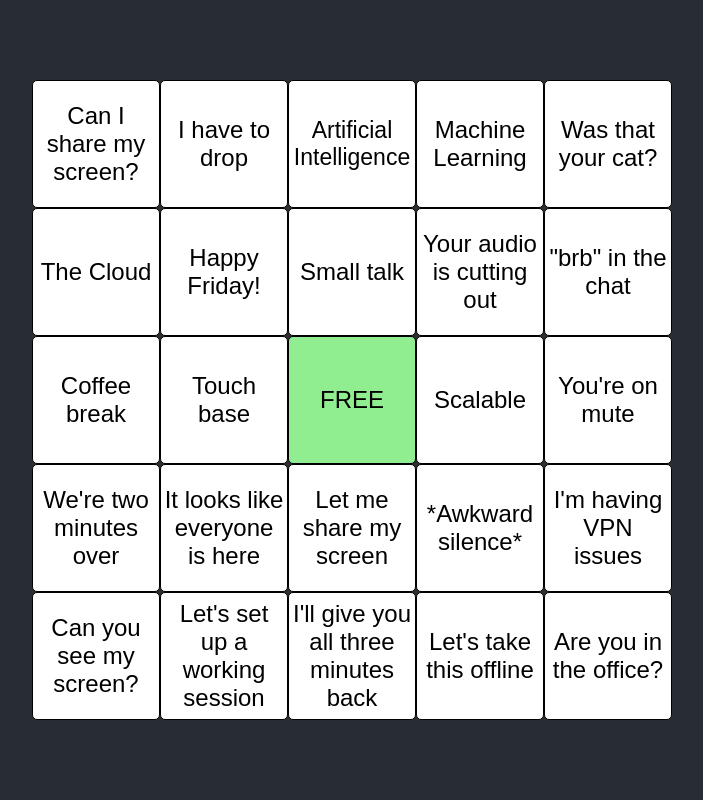
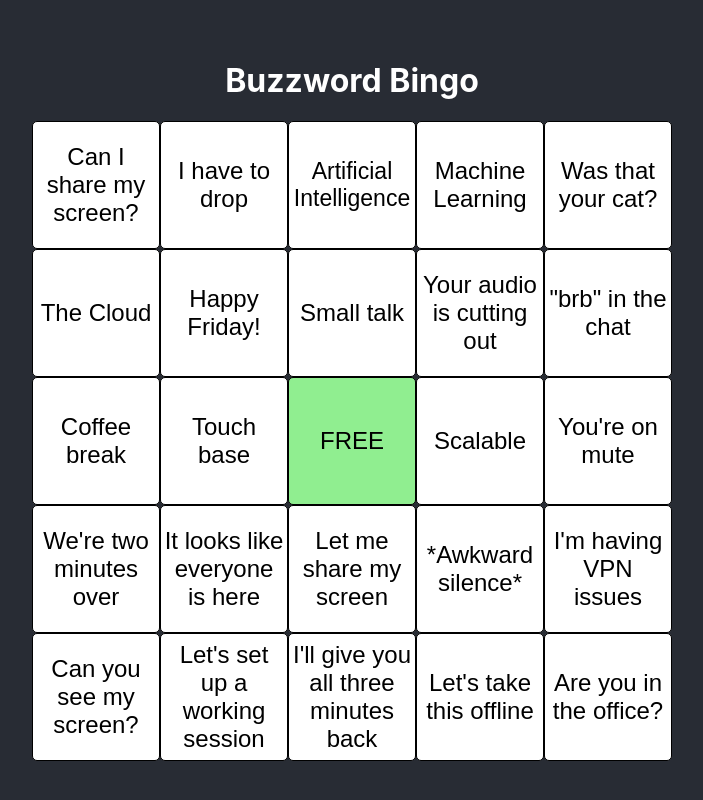
Before and after one commit to jtaavola/buzzword-bingo, a React (Create React App) app: page / in a window 1280 px wide. Shown: the whole page, without its empty margins (288-991 px from the left). Built offline with nearby package versions, Linux system fonts and the light colour scheme.

Commit message:
Set page title and add header

```diff
--- a/public/index.html
+++ b/public/index.html
@@ -24,7 +24,7 @@
       work correctly both with client-side routing and a non-root public URL.
       Learn how to configure a non-root public URL by running `npm run build`.
     -->
-    <title>React App</title>
+    <title>Buzzword Bingo</title>
   </head>
   <body>
     <noscript>You need to enable JavaScript to run this app.</noscript>
--- a/src/App.js
+++ b/src/App.js
@@ -31,14 +31,17 @@
 const BuzzwordBingo = styled.div`
   min-height: 100vh;
   display: flex;
+  flex-direction: column;
   align-items: center;
   justify-content: center;
+  color: white;
   background-color: #282c34;
 `;
 
 const App = () => {
   return (
     <BuzzwordBingo>
+      <h1>Buzzword Bingo</h1>
       <Board buzzwords={sampleBuzzwords}></Board>
     </BuzzwordBingo>
   );
```
